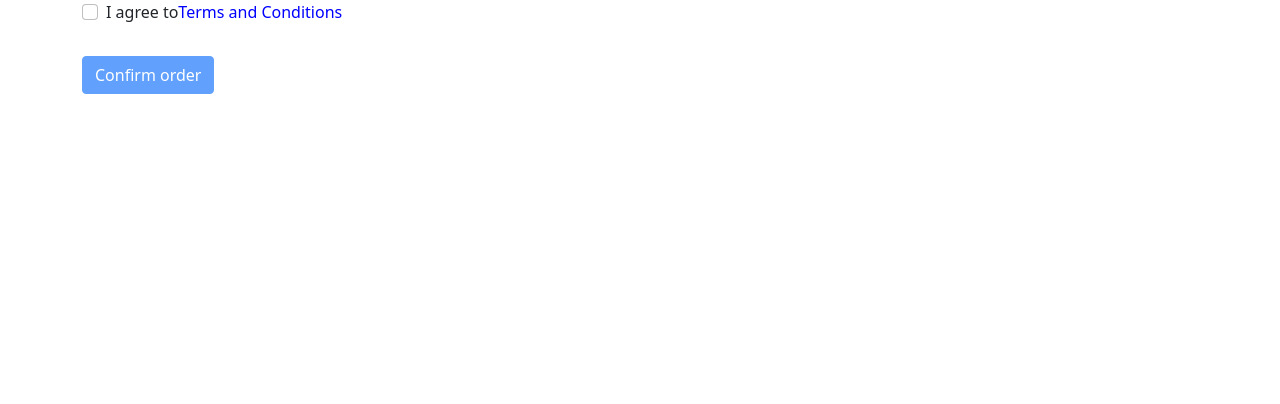
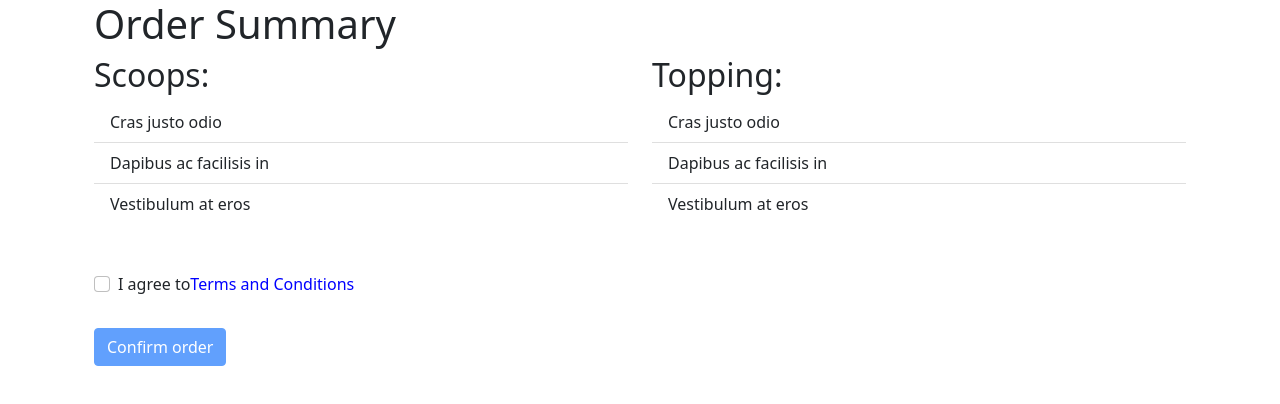
Before and after one commit to matteo9966/react-resting, a React (Create React App) app: page / in a window 1280 px wide. Both pictures are taken after a click on the button "Ordina il tuo Sundae". Shown: the top 404 px of the page. Built offline with nearby package versions, Linux system fonts and the light colour scheme; no server answers; the HTML template or start-up script is replaced by a standard one.

Commit message:
modificato summary form

```diff
--- a/src/pages/summary/SummaryForm.jsx
+++ b/src/pages/summary/SummaryForm.jsx
@@ -4,6 +4,7 @@ import Button from "react-bootstrap/Button";
 import Popover from "react-bootstrap/Popover";
 import { OverlayTrigger } from "react-bootstrap";
 import { useOrderDetails } from "../../context/OrderDetails";
+import { Container, Row, Col, ListGroup } from "react-bootstrap";
 const popover = (
   <Popover id="popover-terms-and-conditions">
     <Popover.Body>no icecream will actually be delivered</Popover.Body>
@@ -15,7 +16,7 @@ const CheckBoxLabel = () => {
     <p>
       I agree to
       {
-        <OverlayTrigger trigger={"hover"} placement="right" overlay={popover}>
+        <OverlayTrigger trigger={["hover","click","focus"]} placement="right" overlay={popover}>
           <span style={{ color: "blue", cursor: "pointer" }}>
             Terms and Conditions
           </span>
@@ -24,16 +25,17 @@ const CheckBoxLabel = () => {
     </p>
   );
 };
-export const SummaryForm = ({setOrderCode}) => {
-
- const [,,resetCount] = useOrderDetails();
-
+export const SummaryForm = ({ setOrderCode }) => {
+  const [orderDetails, , resetCount] = useOrderDetails();
+  console.log({orderDetails});
   const [check, setChecked] = useState(false);
 
-  const onSubmitOrder = async ()=>{
-
+  const onSubmitOrder = async () => {
     try {
-       const response =  await fetch('http://localhost:3030/order',{method:'POST',body:{'order':'IcecReam'}})
+      const response = await fetch("http://localhost:3030/order", {
+        method: "POST",
+        body: { order: "IcecReam" },
+      });
       const data = await response.json();
       const code = data.orderNumber;
       setOrderCode(code);
@@ -43,10 +45,31 @@ export const SummaryForm = ({setOrderCode}) => {
     } catch (error) {
       //error
     }
-  }
+  };
 
   return (
-    <Form>
+    <Container>
+      <h1>Order Summary</h1>
+      <Row>
+        <Col sm={12} md={6} >
+          <h2>Scoops:</h2>
+          <ListGroup variant="flush">
+            <ListGroup.Item>Cras justo odio</ListGroup.Item>
+            <ListGroup.Item>Dapibus ac facilisis in</ListGroup.Item>
+            <ListGroup.Item>Vestibulum at eros</ListGroup.Item>
+          </ListGroup>
+        </Col>
+        <Col sm={12} md={6}>
+          <h2>Topping:</h2>
+        <ListGroup variant="flush">
+            <ListGroup.Item>Cras justo odio</ListGroup.Item>
+            <ListGroup.Item>Dapibus ac facilisis in</ListGroup.Item>
+            <ListGroup.Item>Vestibulum at eros</ListGroup.Item>
+          </ListGroup>
+        </Col>
+      </Row>
+      <Row>
+        <Form style={{paddingTop:"3rem"}}>
           <Form.Group className="mb-3" controlId="formBasicCheckbox">
             <Form.Check
               type="checkbox"
@@ -59,9 +82,19 @@ export const SummaryForm = ({setOrderCode}) => {
             />
           </Form.Group>
 
-      <Button variant="primary" type="submit" onClick={async (e)=>{e.preventDefault(); await onSubmitOrder()}} disabled={!check}>
+          <Button
+            variant="primary"
+            type="submit"
+            onClick={async (e) => {
+              e.preventDefault();
+              await onSubmitOrder();
+            }}
+            disabled={!check}
+          >
             Confirm order
           </Button>
         </Form>
+      </Row>
+    </Container>
   );
 };
```
Lines whose indentation alone changed are shown as unchanged.
